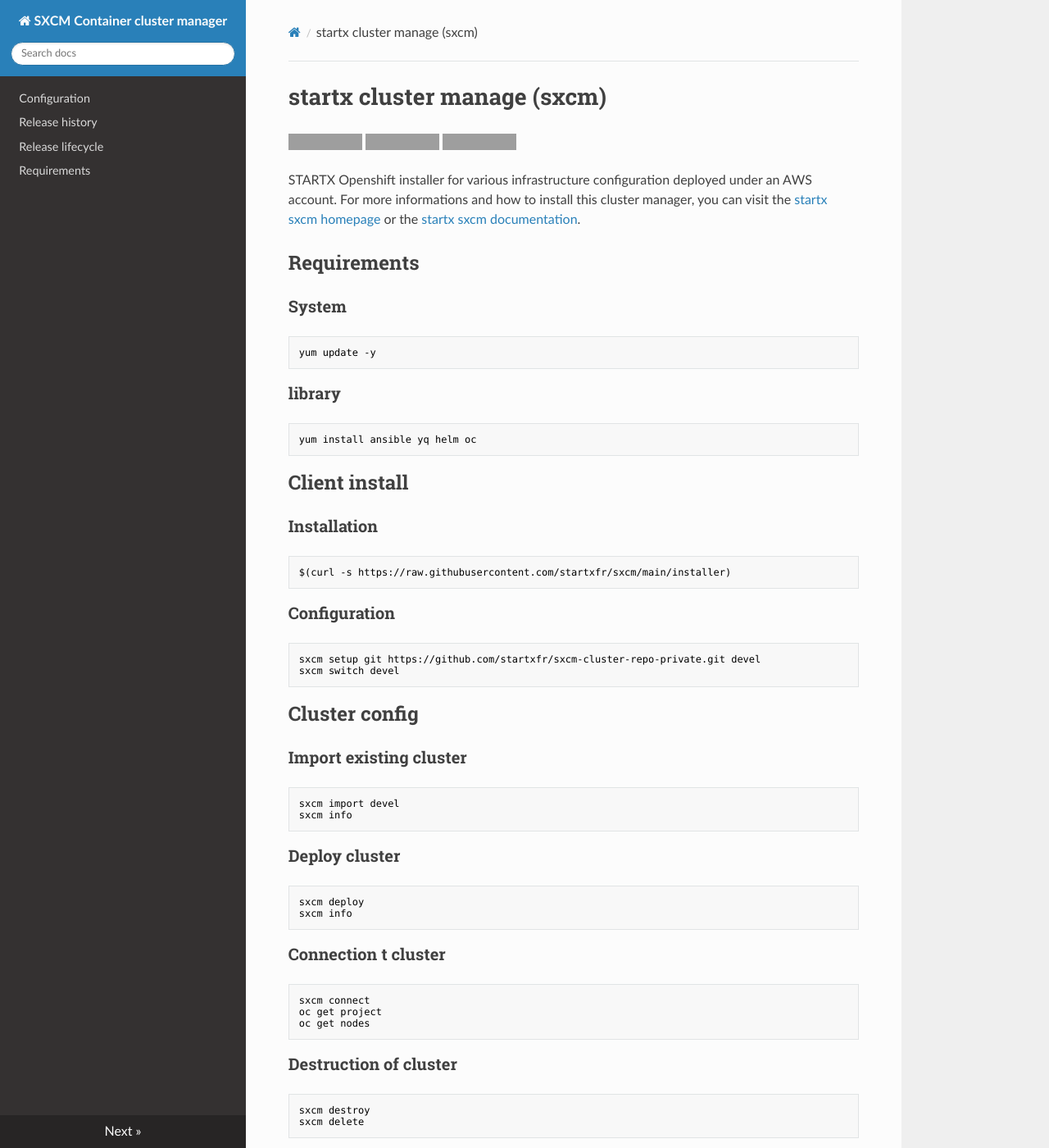
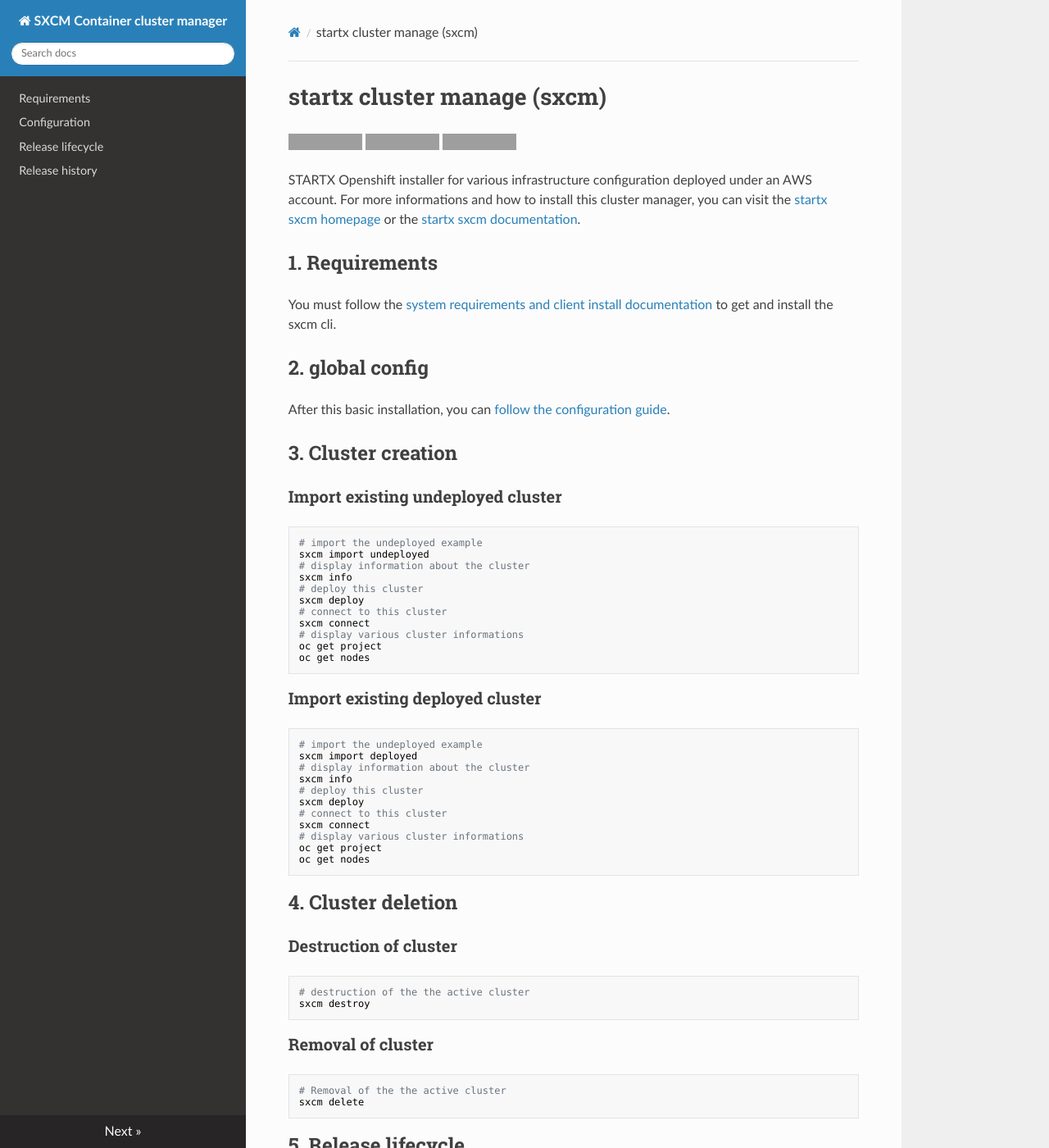
Before and after one commit to startxfr/sxcm, an MkDocs documentation site: the page built from docs/index.md, in a window 1280 px wide and 1400 px high. Shown: the whole window at 82% size. Built offline with MkDocs 1.6.1, drawn with Linux system fonts in a browser that asks for light colours; nearby versions of some CDN libraries; some of the changed text lies outside the part shown; grey boxes are pictures that could not be loaded.

Commit message:
[devel] revamp the docs

````diff
--- a/docs/index.md
+++ b/docs/index.md
@@ -5,71 +5,68 @@
 STARTX Openshift installer for various infrastructure configuration deployed under an AWS account.
 For more informations and how to install this cluster manager, you can visit the [startx sxcm homepage](https://startxfr.github.io/sxcm) or the [startx sxcm documentation](https://sxcm.readthedocs.io).
 
-## Requirements
+## 1. Requirements
 
-### System
+You must follow the [system requirements and client install documentation](1-requirements.md) to get and install the sxcm cli.
+
+## 2. global config
+
+After this basic installation, you can [follow the configuration guide](2-configure.md).
+
+## 3. Cluster creation
+
+### Import existing undeployed cluster
 
 ```bash
-yum update -y
-```
-
-### library
-
-```bash
-yum install ansible yq helm oc
-```
-
-## Client install
-
-### Installation
-
-```bash
-$(curl -s https://raw.githubusercontent.com/startxfr/sxcm/main/installer)
-```
-
-### Configuration
-
-```bash
-sxcm setup git https://github.com/startxfr/sxcm-cluster-repo-private.git devel
-sxcm switch devel
-```
-
-## Cluster config
-
-### Import existing cluster
-
-```bash
-sxcm import devel
+# import the undeployed example
+sxcm import undeployed
+# display information about the cluster
 sxcm info
-```
-
-### Deploy cluster
-
-```bash
+# deploy this cluster
 sxcm deploy
-sxcm info
-```
-
-### Connection t cluster
-
-```bash
+# connect to this cluster
 sxcm connect
+# display various cluster informations
 oc get project
 oc get nodes
 ```
 
+### Import existing deployed cluster
+
+```bash
+# import the undeployed example
+sxcm import deployed
+# display information about the cluster
+sxcm info
+# deploy this cluster
+sxcm deploy
+# connect to this cluster
+sxcm connect
+# display various cluster informations
+oc get project
+oc get nodes
+```
+
+## 4. Cluster deletion
+
 ### Destruction of cluster
 
 ```bash
+# destruction of the the active cluster
 sxcm destroy
+```
+
+### Removal of cluster
+
+```bash
+# Removal of the the active cluster
 sxcm delete
 ```
 
+## 5. Release lifecycle
 
-## Release lifecycle
+If you want to have move information about the sxcm relese lifecycle, you can read the [release lifecycle](5-release-lifecycle.md).
 
-If you want to have move information about the sxcm relese lifecycle, you can read the [release lifecycle](release-lifecycle.md).
+## 6. Release history
 
-## Release history
-
-If you want to have move information about the various sxcm release and their content, you can read the [release history](release-history.md).
+If you want to have move information about the various sxcm release and their content, you can read the [release history](6-release-history.md).
````
Also changed, not shown: docs/1-requirements.md (renamed from docs/requirements.md), docs/2-configure.md (renamed from docs/configure.md), docs/5-release-lifecycle.md (renamed from docs/release-lifecycle.md), docs/6-release-history.md (renamed from docs/release-history.md).
